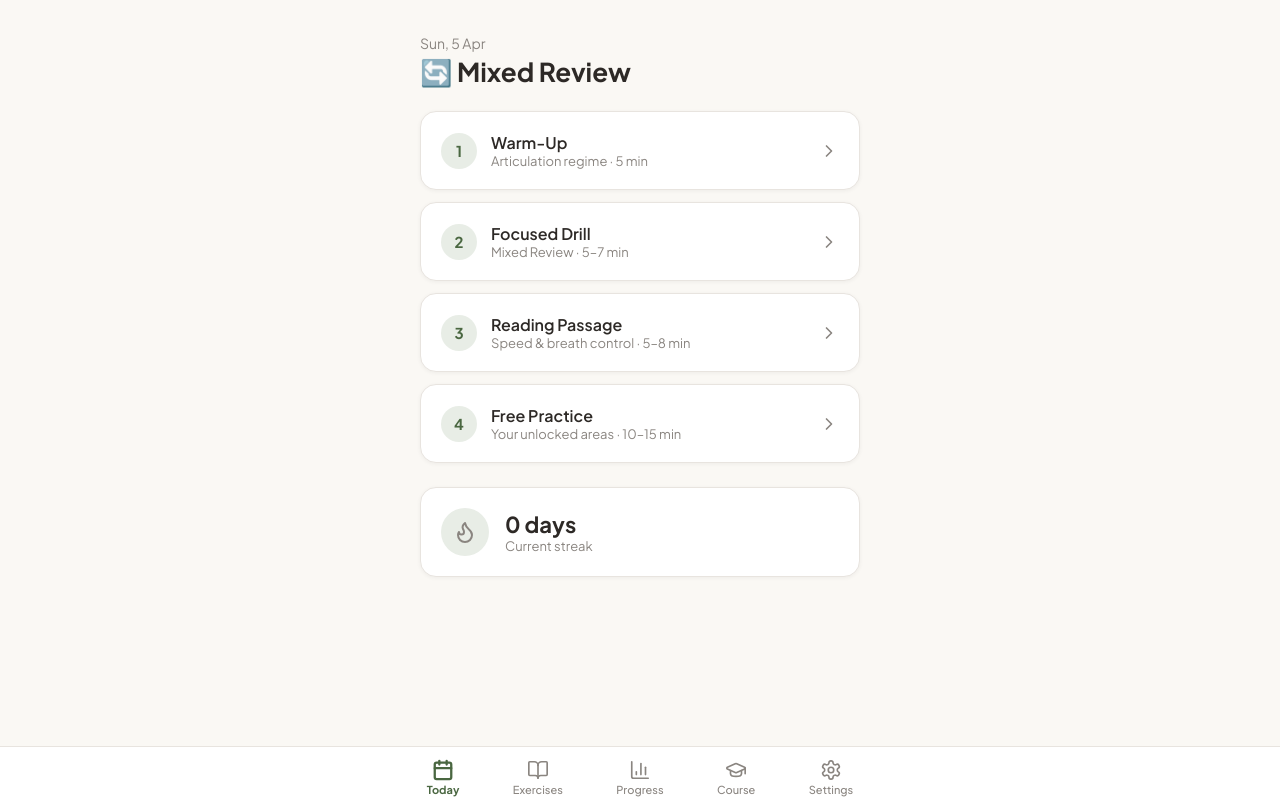
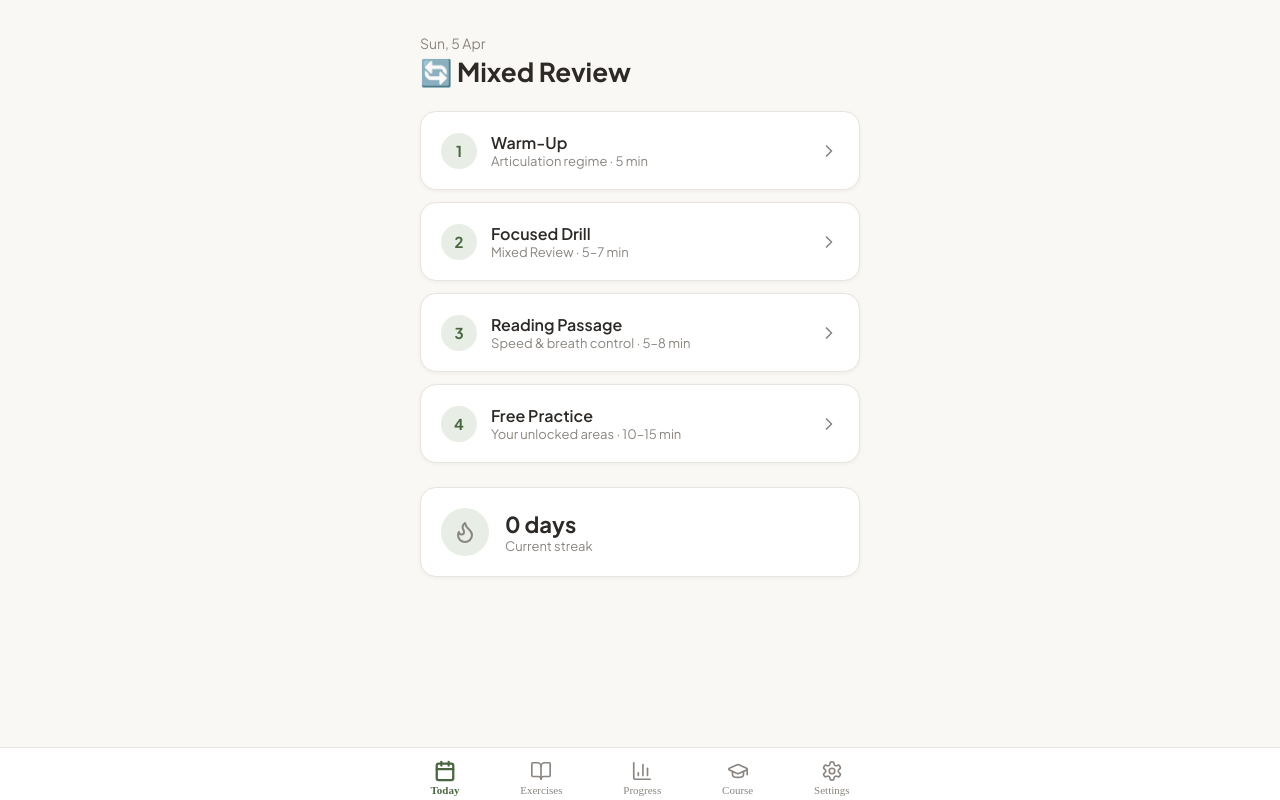
Before and after one commit to NotKrissy/accent-training, a React (Vite) app: page / in a window 1280 px wide. Built offline with nearby package versions, Linux system fonts and the light colour scheme.

Commit message:
Revert "Fix tab bar font not inheriting after position:fixed extraction"
This reverts commit 529413d2818c274161f8b58f936a06c94e4fb05e.

```diff
--- a/src/App.jsx
+++ b/src/App.jsx
@@ -1447,8 +1447,6 @@ export default function App() {
         borderTop: `1px solid ${T.border}`,
         paddingBottom: "env(safe-area-inset-bottom)",
         zIndex: 100,
-        fontFamily: "'Plus Jakarta Sans', system-ui, -apple-system, sans-serif",
-        WebkitFontSmoothing: "antialiased",
       }}>
         {/* Inner container constrained to 480px and centered */}
         <div style={{ maxWidth: 480, margin: "0 auto", display: "flex", justifyContent: "space-around", padding: "8px 0 0" }}>
```
